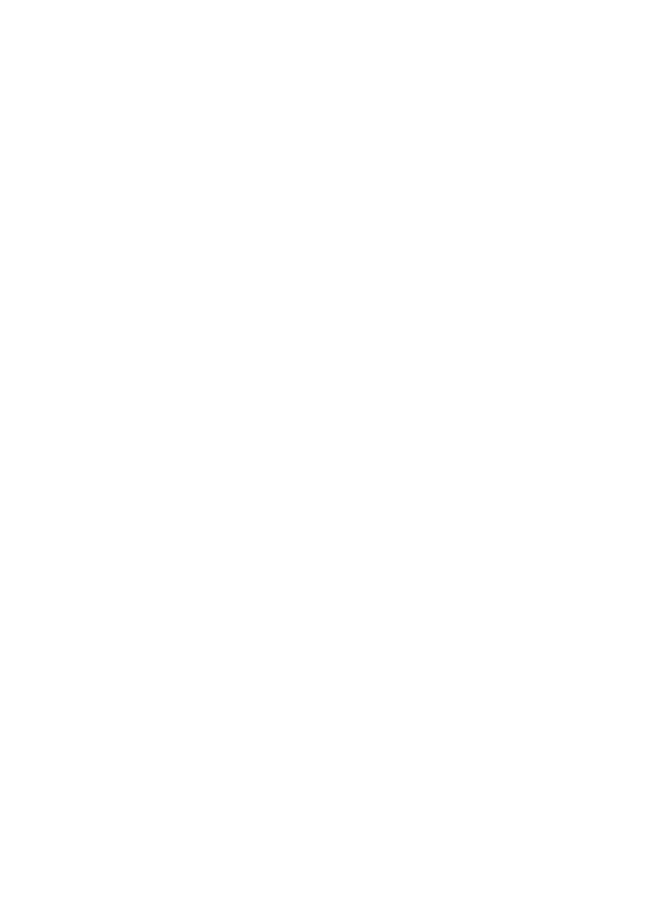
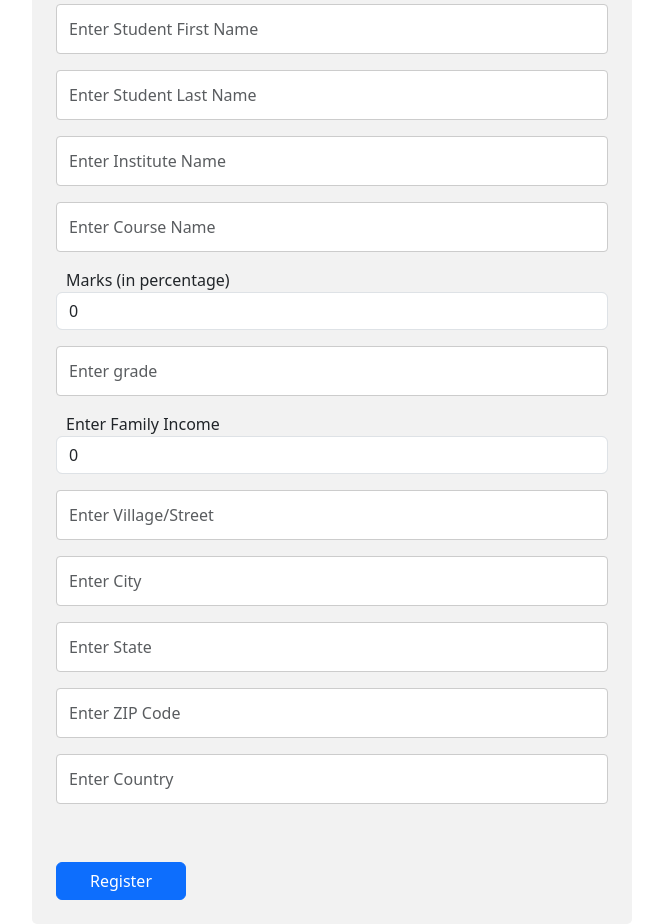
Before and after one commit to abhishekpotbhare01/mygov_frontend, a React (Create React App) app: page /schemepage/sudent-scheme-form in a window 1280 px wide. Before the commit this address had no page. Shown: the part 200-1124 px from the top of the page, without its empty margins (308-971 px from the left). Before the commit the page ends 800 px from the top, so only its background shows below. Built offline with nearby package versions, Linux system fonts and the light colour scheme.

Commit message:
sctudent form completed

```diff
--- a/src/App.js
+++ b/src/App.js
@@ -26,7 +26,20 @@ function App() {
           <Route path="/schemepage" element={<SchemePage />} />
           <Route path="/about-us" element={<AboutUs />} />
           <Route path="/contact-us" element={<ContactUs />} />
-          <Route path="/sudent-scheme-form" element={<StudentSchemeForm />} />
+          <Route
+            path="/schemepage/sudent-scheme-form"
+            element={<StudentSchemeForm />}
+          />
+
+          {/* <Route
+            path="/schemepage/farmer-scheme-form"
+            element={< />}
+          />
+
+          <Route
+            path="/schemepage/women-scheme-form"
+            element={< />}
+          /> */}
 
           <Route
             path="/farmer-apply"
--- a/src/SchemePage.js
+++ b/src/SchemePage.js
@@ -3,17 +3,10 @@ import "./SchemePage.css";
 import SchemeService from "./service/SchemeService";
 import Schemes from "./compoents/Schemes";
 import one from "../src/assets/gov/img/gov2.jpg";
-import two from "../src/assets/gov/img/gov_schme.png";
-import three from "../src/assets/gov/img/ladli-behna-yojana.png";
 import { useEffect, useState } from "react";
-import four from "../src/assets/gov/img/Midday-Meal-Scheme.png";
 import { Navbar } from "./compoents/Navbar";
 
 function SchemePage() {
-  const name1 = "PM kisan yojna";
-  const name2 = "PM Awas Yojna";
-  const name3 = "PM Ladli yojna";
-
   const [schemes, setSchemes] = useState([]);
 
   useEffect(() => {
@@ -29,14 +22,10 @@ function SchemePage() {
     fetchSchemes(); // Call the async function
   }, []);
 
-  const name4 = "Mid Day Meal";
-
-  const othereHref = "";
-  const midDayMealHref = "sudent-scheme-form";
-
   return (
+    <>
+      <Navbar />
       <div>
-      <h1>Scheme Page</h1>
         <div className="maindiv">
           <input type="text" placeholder="Enter SchemeName" id="exampleInput" />
           <button type="button" className="btn btn-primary">
@@ -59,6 +48,7 @@ function SchemePage() {
           })}
         </div>
       </div>
+    </>
   );
 }
 
--- a/src/compoents/Forms/StudentSchemeForm.jsx
+++ b/src/compoents/Forms/StudentSchemeForm.jsx
@@ -52,14 +52,26 @@ const StudentSchemeForm = () => {
     try {
       console.log("studentData is", studentData)
       localStorage.setItem("studentData", JSON.stringify(studentData))
-      // get login user Id
-      // let userId = localStorage.getItem("userData").userId
+
+      // get login userId
+      let userId = localStorage.getItem("loginResponse");
+      if (!userId) {
+        throw new Error("Login response not found in local storage");
+      }
+      userId = JSON.parse(userId).userId;
+
 
       // get schemeId
+      let schemeId = localStorage.getItem("schemeMasterData");
+      if (!schemeId) {
+        throw new Error("Scheme master data not found in local storage");
+      }
+      schemeId = JSON.parse(schemeId).schemeId;
+
 
       // axios call
-      const resp = await StudentService.AddStudentScheme(studentData, 4, 1);
-      console.log(resp);
+      const resp = await StudentService.AddStudentScheme(studentData, userId, schemeId);
+      console.log("Student Scheme post response: ", resp);
       alert("Student Added....!!!");
       // navigate("/schemepage");
 
@@ -144,7 +156,7 @@ const StudentSchemeForm = () => {
               name="grade"
               value={studentData.studentDetails.grade}
               onChange={handleChange}
-              placeholder='Enter grade '
+              placeholder="Enter grade"
               required
             />
           </div>
@@ -209,7 +221,7 @@ const StudentSchemeForm = () => {
               required
             />
           </div>
-          <div className="form-group mb-3">
+          <div className="form-group mb-5">
             <input
               type="text"
               className="form-control"
@@ -221,11 +233,9 @@ const StudentSchemeForm = () => {
               required
             />
           </div>
-          <div className="d-flex justify-content-between">
-            <button type="submit" className="btn btn-primary btn-block">
-              Register
-            </button>
-          </div>
+          <button style={{ marginLeft: "0px" }} type="submit" className="btn btn-primary btn-block">
+            Register
+          </button>
         </form>
       </div>
     </>
--- a/src/compoents/LoginPage.js
+++ b/src/compoents/LoginPage.js
@@ -1,41 +1,37 @@
 import React, { useState } from "react";
 import "./LoginPage.css";
 import { Navbar } from "./Navbar";
-import UserService from '../service/UserService';
+import UserService from "../service/UserService";
 
 import { useNavigate } from "react-router-dom";
 
 function LoginPage(props) {
-
   const navigate = useNavigate();
-
 
   let [email, setEmail] = useState("");
   let [password, setPassword] = useState("");
-
 
   const handleSubmit = async (event) => {
     event.preventDefault();
 
     const user = {
-      "email": email,
-      "password": password
-    }
+      email: email,
+      password: password,
+    };
 
     try {
       const resp = await UserService.LoginUser(user);
 
+      console.log("login response  is ", resp);
+      localStorage.setItem("loginResponse", JSON.stringify(resp));
+
       alert("Login Successfull....!!!");
       navigate("/schemepage");
-
+    } catch (error) {
+      console.error("error while Login ", error);
+      alert("Login Failed..!!");
     }
-    catch (error) {
-
-      console.error("error while Login ", error);
-      alert("Login Failed..!!")
-    }
-  }
-
+  };
 
   return (
     <>
--- a/src/compoents/Schemes.js
+++ b/src/compoents/Schemes.js
@@ -1,24 +1,40 @@
-import React from "react";
+import React, { useState } from "react";
 import "../compoents/Schemes.css";
+import { useNavigate } from "react-router-dom";
+
 function Schemes(props) {
+  const [schemeMasterData, setSchemeMasterData] = useState({});
+
+  console.log("scheme object", props.scheme);
+  const navigate = useNavigate();
+
+  const handleClick = (e) => {
+    e.preventDefault();
+    setSchemeMasterData(props.scheme);
+    localStorage.setItem("schemeMasterData", JSON.stringify(props.scheme));
+    navigate(props.scheme.formPath);
+  };
   return (
-    <div className="schemes_card"
-     id= {props.scheme.schemeName}
-    >
-      <img src={props.img} className="card-img-top" alt="Scheme one" />
+    <div className="schemes_card" id={props.scheme.schemeName}>
+      <img
+        src={props.scheme.imageUrl}
+        className="card-img-top"
+        alt="Scheme one"
+      />
       <div className="card-body">
-        <h5 className="card-title">
-          {props.scheme.schemeName}
-
-        </h5>
+        <h5 className="card-title">{props.scheme.schemeName}</h5>
         <p className="card-text">
           {props.scheme.schemeDescription}
           {/* Some quick example text to build on the card title and make up the
           bulk of the card's content. */}
         </p>
-        <a href={props.href} className="btn btn-primary">
+        <button
+          // href={props.href}
+          className="btn btn-primary"
+          onClick={handleClick}
+        >
           Apply
-        </a>
+        </button>
       </div>
     </div>
   );
```
Also changed, not shown: src/assets/gov/img/student_scheme_img.jpg (added). Lines whose indentation alone changed are shown as unchanged.
